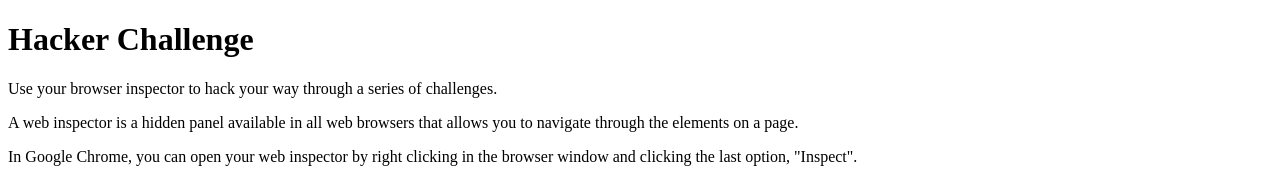
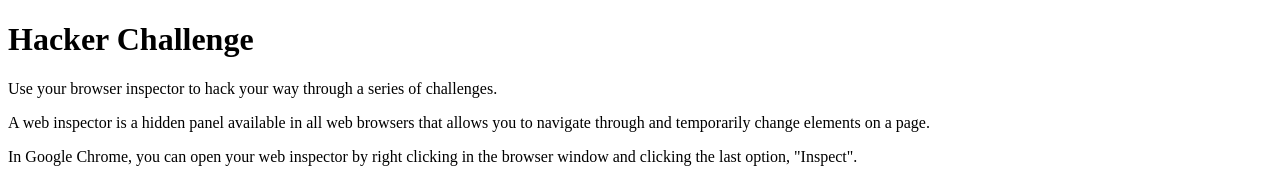
Before and after one commit to hackclub/hacker-challenge, a plain HTML site: page index.html in a window 1280 px wide. Shown: the top 183 px of the page. Drawn offline with Linux system fonts and the light colour scheme.

Commit message:
Add descr

```diff
--- a/index.html
+++ b/index.html
@@ -12,7 +12,7 @@
 
     <p>Use your browser inspector to hack your way through a series of challenges.</p>
 
-    <p>A web inspector is a hidden panel available in all web browsers that allows you to navigate through the elements on a page.</p>
+    <p>A web inspector is a hidden panel available in all web browsers that allows you to navigate through and temporarily change elements on a page.</p>
 
     <p>In Google Chrome, you can open your web inspector by right clicking in the browser window and clicking the last option, "Inspect".</p>
 
```
Also changed, not shown: README.md.
